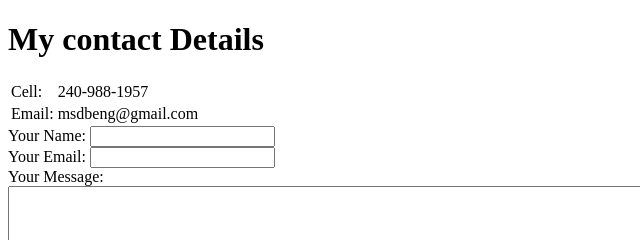
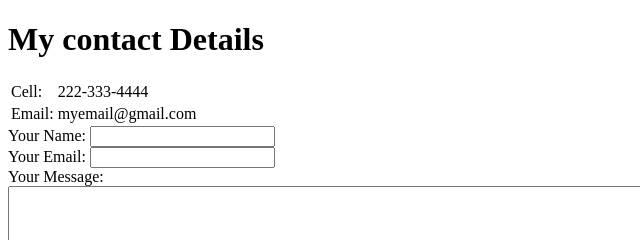
Before and after one commit to msdbeng/cv, a plain HTML site: page contact.html in a window 1280 px wide. Shown: the top 240 px of the page, 0-640 px from the left. Drawn offline with Linux system fonts and the light colour scheme.

Commit message:
Updated my contact information

```diff
--- a/contact.html
+++ b/contact.html
@@ -9,11 +9,11 @@
     <table>
       <tr>
         <td>Cell:</td>
-        <td>240-988-1957</td>
+        <td>222-333-4444</td>
       </tr>
       <tr>
         <td>Email:</td>
-        <td>msdbeng@gmail.com</td>
+        <td>myemail@gmail.com</td>
       </tr>
     </table>
 <form action="mailto:hendcg@gmail.com" method="post"enctype="text/text/plain">
```
